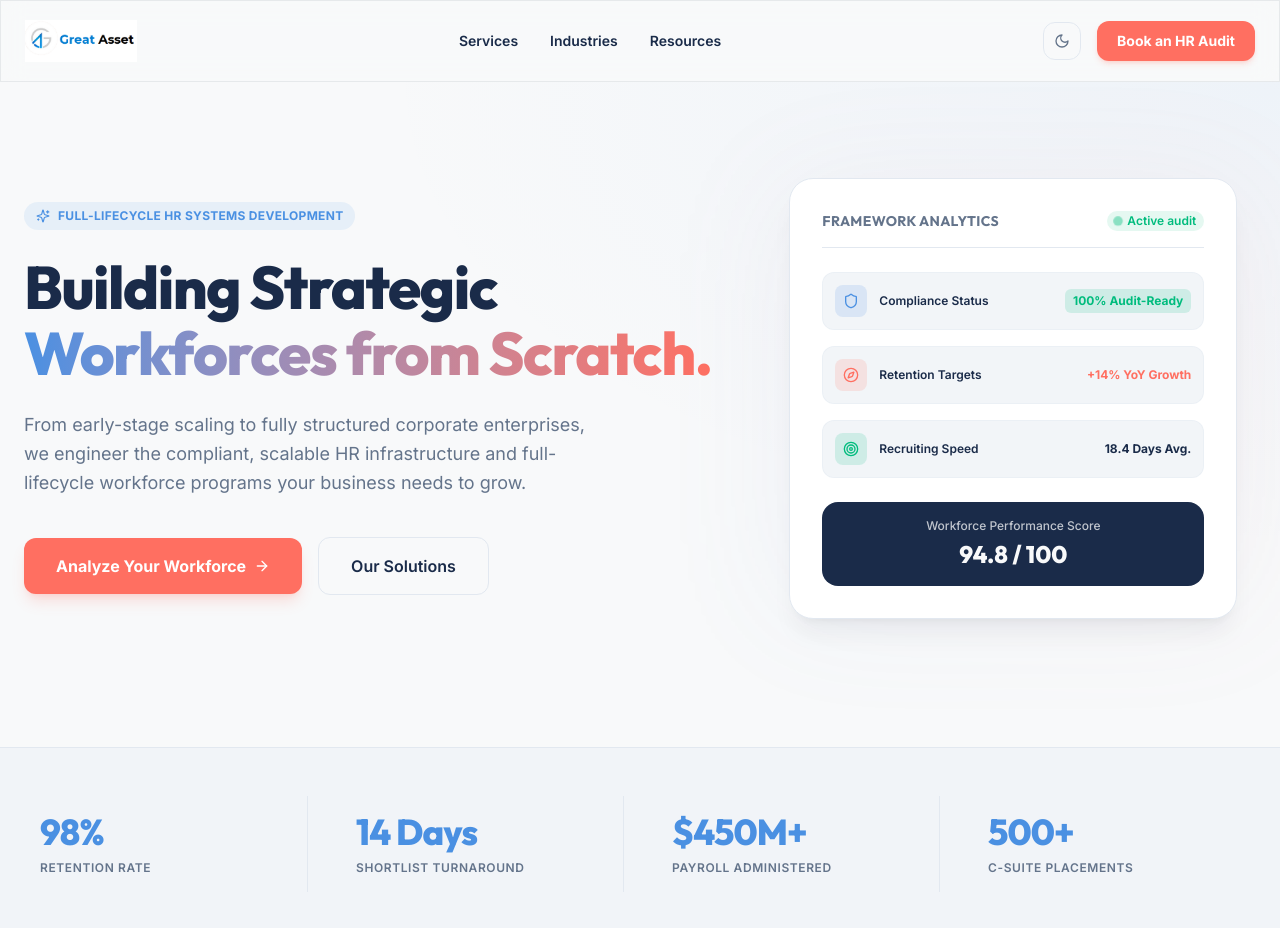
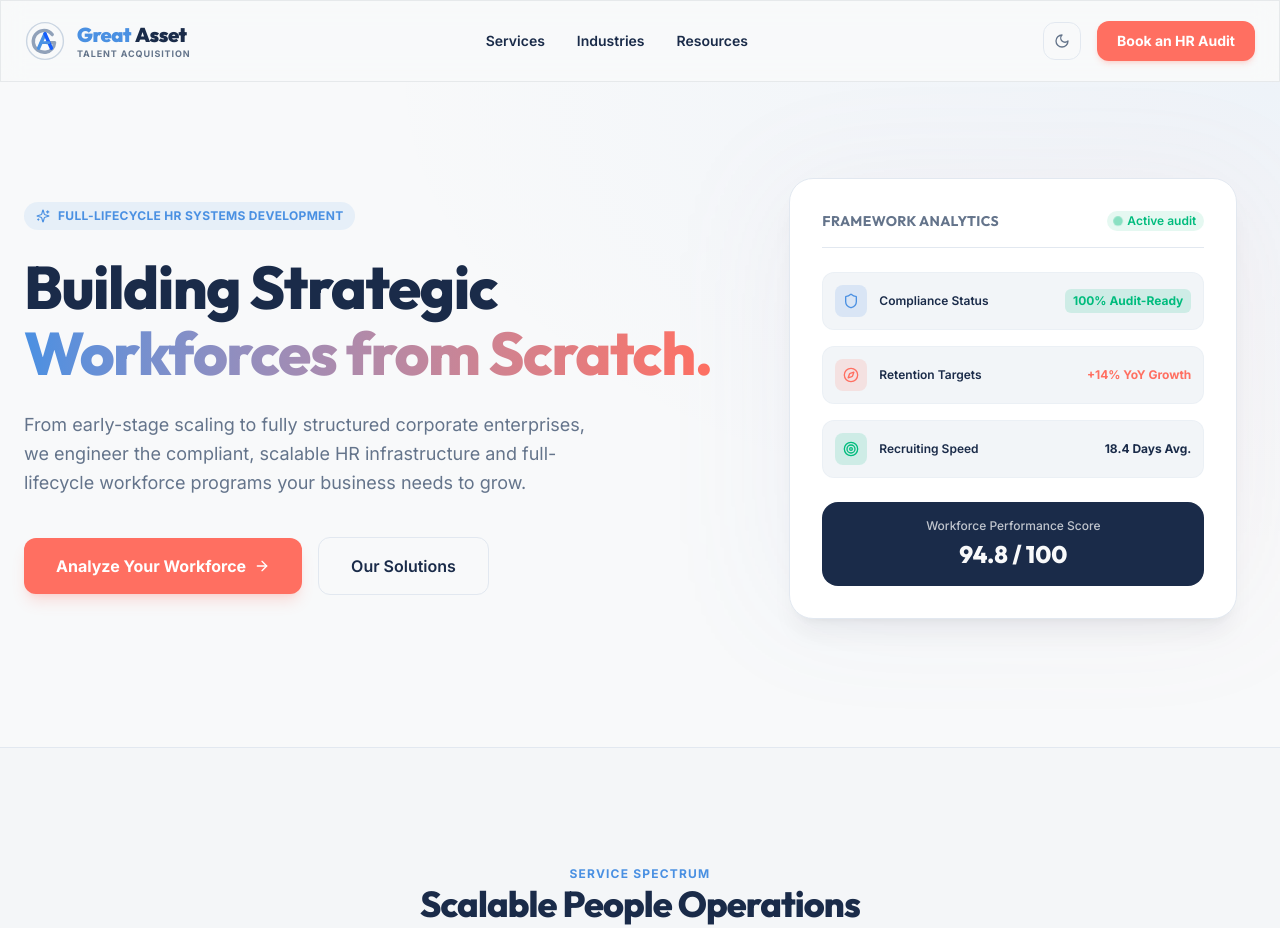
Before and after one commit to maver1ckhwd/GreatAsset, a Next.js app: page / in a window 1280 px wide. Shown: the top 928 px of the page. Built offline with nearby package versions, Linux system fonts and the light colour scheme.

Commit message:
made changes to the layout of the website

```diff
--- a/src/app/page.tsx
+++ b/src/app/page.tsx
@@ -6,18 +6,14 @@ import Hero from "@/components/Hero";
 import ClientShowcase from "@/components/ClientShowcase";
 import ServicesGrid from "@/components/ServicesGrid";
 import LeadForm from "@/components/LeadForm";
-import LogoCrop from "@/components/LogoCrop";
+import Logo from "@/components/Logo";
 import {
   TrendingUp,
   Globe,
   ShieldCheck,
   Award,
   Zap,
-  Sparkles,
-  Phone,
-  Mail,
-  MapPin,
-  Building2
+  Sparkles
 } from "lucide-react";
 
 export default function Home() {
@@ -58,36 +54,11 @@ export default function Home() {
       {/* Hero Section */}
       <Hero />
 
-      {/* Stats Section */}
-      <section className="border-y border-border bg-muted-light/30">
-        <div className="max-w-7xl mx-auto px-6 py-12 grid grid-cols-2 md:grid-cols-4 gap-8 divide-y md:divide-y-0 md:divide-x divide-border">
-          <div className="flex flex-col items-center md:items-start text-center md:text-left justify-center p-4">
-            <span className="font-display text-4xl font-extrabold text-supporting tracking-tight">98%</span>
-            <span className="text-xs text-muted mt-2 uppercase tracking-wider font-semibold">Retention Rate</span>
-          </div>
-          <div className="flex flex-col items-center md:items-start text-center md:text-left justify-center p-4 pt-8 md:pt-4">
-            <span className="font-display text-4xl font-extrabold text-supporting tracking-tight">14 Days</span>
-            <span className="text-xs text-muted mt-2 uppercase tracking-wider font-semibold">Shortlist Turnaround</span>
-          </div>
-          <div className="flex flex-col items-center md:items-start text-center md:text-left justify-center p-4 pt-8 md:pt-4">
-            <span className="font-display text-4xl font-extrabold text-supporting tracking-tight">$450M+</span>
-            <span className="text-xs text-muted mt-2 uppercase tracking-wider font-semibold">Payroll Administered</span>
-          </div>
-          <div className="flex flex-col items-center md:items-start text-center md:text-left justify-center p-4 pt-8 md:pt-4">
-            <span className="font-display text-4xl font-extrabold text-supporting tracking-tight">500+</span>
-            <span className="text-xs text-muted mt-2 uppercase tracking-wider font-semibold">C-Suite Placements</span>
-          </div>
-        </div>
-      </section>
-
-      {/* Client Logo Showcase */}
-      <ClientShowcase />
-
-      {/* Service Spectrum Grid */}
+      {/* 1. Service Spectrum Grid */}
       <ServicesGrid />
 
-      {/* Industry / Sector Expertise */}
-      <section id="industries" className="py-20 md:py-24 bg-muted-light/10">
+      {/* 2. Industry / Sector Expertise */}
+      <section id="industries" className="py-20 md:py-24 bg-transparent">
         <div className="max-w-7xl mx-auto px-6 space-y-12">
           <div className="flex flex-col md:flex-row md:items-end justify-between gap-6">
             <div className="space-y-4 max-w-xl">
@@ -120,22 +91,17 @@ export default function Home() {
         </div>
       </section>
 
-      {/* Workforce Health Check Form Container */}
+      {/* 3. Client Logo Showcase */}
+      <ClientShowcase />
+
+      {/* 4. Workforce Health Check Form Container */}
       <LeadForm />
 
       {/* Footer */}
       <footer id="resources" className="bg-background border-t border-border py-12 text-muted text-xs">
         <div className="max-w-7xl mx-auto px-6 flex flex-col md:flex-row items-center justify-between gap-6">
           <div className="flex items-center">
-            <LogoCrop
-              x={25}
-              y={20}
-              w={160}
-              h={60}
-              scale={0.55}
-              alt="GreatAsset Logo"
-              className="dark:brightness-110 dark:contrast-115"
-            />
+            <Logo />
           </div>
 
           <div className="flex items-center gap-8">
--- a/src/components/BlogClient.tsx
+++ b/src/components/BlogClient.tsx
@@ -5,7 +5,7 @@ import Header from "@/components/Header";
 import { BlogPost } from "@/utils/markdown";
 import { Calendar, Tag, ArrowRight } from "lucide-react";
 import Link from "next/link";
-import LogoCrop from "@/components/LogoCrop";
+import Logo from "@/components/Logo";
 
 interface BlogClientProps {
   posts: BlogPost[];
@@ -111,15 +111,7 @@ export default function BlogClient({ posts }: BlogClientProps) {
       <footer className="bg-background border-t border-border py-12 text-muted text-xs mt-12">
         <div className="max-w-7xl mx-auto px-6 flex flex-col md:flex-row items-center justify-between gap-6">
           <div className="flex items-center">
-            <LogoCrop
-              x={25}
-              y={20}
-              w={160}
-              h={60}
-              scale={0.55}
-              alt="GreatAsset Logo"
-              className="dark:brightness-110 dark:contrast-115"
-            />
+            <Logo />
           </div>
 
           <div className="flex items-center gap-8">
--- a/src/components/Header.tsx
+++ b/src/components/Header.tsx
@@ -2,7 +2,7 @@
 
 import React, { useState } from "react";
 import { Sun, Moon, Menu, X } from "lucide-react";
-import LogoCrop from "@/components/LogoCrop";
+import Logo from "@/components/Logo";
 import Link from "next/link";
 
 interface HeaderProps {
@@ -26,16 +26,8 @@ export default function Header({ isDarkMode, toggleDarkMode }: HeaderProps) {
     <header className="sticky top-0 z-50 w-full glassmorphism border-b border-border">
       <div className="max-w-7xl mx-auto px-6 h-20 flex items-center justify-between">
         {/* Left-aligned branding logo */}
-        <Link href="/" className="flex items-center gap-2 hover:opacity-90 transition-opacity">
-          <LogoCrop
-            x={25}
-            y={20}
-            w={160}
-            h={60}
-            scale={0.7}
-            alt="GreatAsset Logo"
-            className="dark:brightness-110 dark:contrast-115"
-          />
+        <Link href="/" className="hover:opacity-90 transition-opacity">
+          <Logo />
         </Link>
 
         {/* Central Links */}
--- /dev/null
+++ b/src/components/Logo.tsx
@@ -0,0 +1,83 @@
+"use client";
+
+import React from "react";
+
+interface LogoProps {
+  className?: string;
+  iconOnly?: boolean;
+}
+
+export default function Logo({ className = "", iconOnly = false }: LogoProps) {
+  return (
+    <div className={`flex items-center gap-3 select-none ${className}`}>
+      {/* Icon (Circular GA Emblem) */}
+      <svg
+        viewBox="0 0 100 100"
+        className="w-10 h-10 shrink-0"
+        fill="none"
+        xmlns="http://www.w3.org/2000/svg"
+      >
+        {/* Outermost Element: Subtle circular border container */}
+        <circle
+          cx="50"
+          cy="50"
+          r="46"
+          className="stroke-slate-300 dark:stroke-slate-700/60"
+          strokeWidth="3.5"
+          fill="none"
+        />
+
+        {/* The 'G' Structure: Thick open geometric arc */}
+        <path
+          d="M 68 34 C 63 27, 54 23, 44 24 C 29 26, 19 40, 21 55 C 23 70, 37 80, 52 78 C 65 76, 73 66, 74 54 L 54 54"
+          className="stroke-slate-400 dark:stroke-slate-300"
+          strokeWidth="8.5"
+          strokeLinecap="round"
+          strokeLinejoin="round"
+          fill="none"
+        />
+
+        {/* The 'A' Structure: Interlocking angular monogam 'A' with multi-tone blue paths */}
+        {/* Left leg of 'A' */}
+        <path
+          d="M 50 32 L 34 68"
+          className="stroke-supporting"
+          strokeWidth="8.5"
+          strokeLinecap="round"
+          fill="none"
+        />
+        {/* Right leg of 'A' */}
+        <path
+          d="M 50 32 L 66 68"
+          className="stroke-blue-600 dark:stroke-blue-400"
+          strokeWidth="8.5"
+          strokeLinecap="round"
+          fill="none"
+        />
+        {/* Horizontal bar of 'A' */}
+        <path
+          d="M 40 54 L 60 54"
+          className="stroke-supporting"
+          strokeWidth="6.5"
+          strokeLinecap="round"
+          fill="none"
+        />
+      </svg>
+
+      {/* The Typography ('Great Asset') */}
+      {!iconOnly && (
+        <div className="flex flex-col text-left">
+          <span className="font-display font-black text-xl tracking-tight leading-none">
+            <span className="text-supporting">Great</span>
+            <span className="text-primary dark:text-white transition-colors duration-300 ml-1">
+              Asset
+            </span>
+          </span>
+          <span className="text-[9px] text-muted tracking-widest font-bold uppercase leading-none mt-1">
+            Talent Acquisition
+          </span>
+        </div>
+      )}
+    </div>
+  );
+}
--- a/src/components/PostClient.tsx
+++ b/src/components/PostClient.tsx
@@ -5,7 +5,7 @@ import Header from "@/components/Header";
 import { BlogPost } from "@/utils/markdown";
 import { Calendar, Tag, ArrowLeft } from "lucide-react";
 import Link from "next/link";
-import LogoCrop from "@/components/LogoCrop";
+import Logo from "@/components/Logo";
 
 interface PostClientProps {
   post: BlogPost;
@@ -90,15 +90,7 @@ export default function PostClient({ post, htmlContent }: PostClientProps) {
       <footer className="bg-background border-t border-border py-12 text-muted text-xs mt-12">
         <div className="max-w-7xl mx-auto px-6 flex flex-col md:flex-row items-center justify-between gap-6">
           <div className="flex items-center">
-            <LogoCrop
-              x={25}
-              y={20}
-              w={160}
-              h={60}
-              scale={0.55}
-              alt="GreatAsset Logo"
-              className="dark:brightness-110 dark:contrast-115"
-            />
+            <Logo />
           </div>
 
           <div className="flex items-center gap-8">
```
